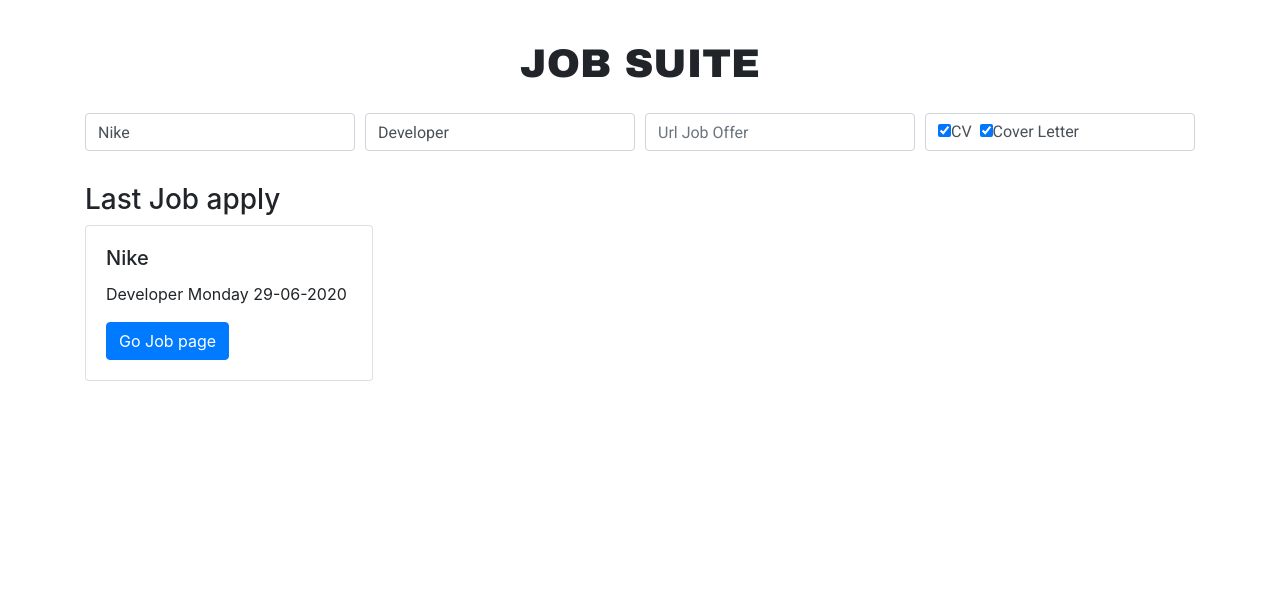
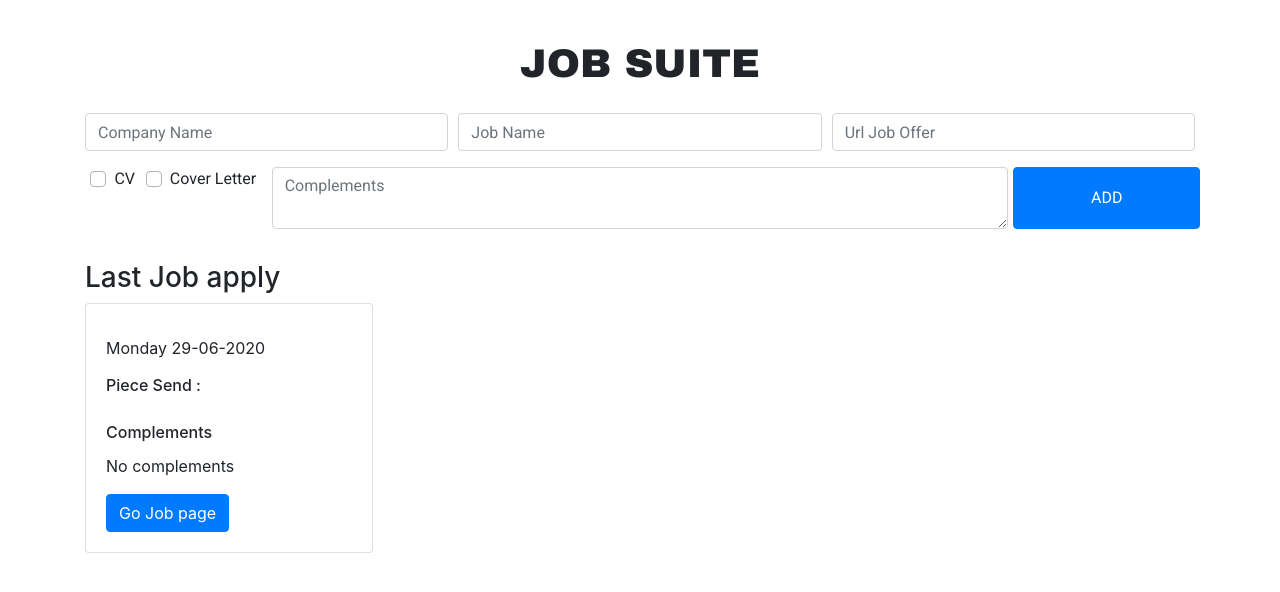
Before and after one commit to fafa-a/JobSuite, a Vue app: page / in a window 1280 px wide. Shown: the top 592 px of the page. Built offline with nearby package versions, Linux system fonts and the light colour scheme.

Commit message:
add complement in form fix responsive, layout checkbox

```diff
--- a/public/index.html
+++ b/public/index.html
@@ -15,5 +15,9 @@
       >
     </noscript>
     <div id="app"></div>
+    <script
+      src="https://kit.fontawesome.com/9ca9f07141.js"
+      crossorigin="anonymous"
+    ></script>
   </body>
 </html>
--- a/src/components/JobCard.vue
+++ b/src/components/JobCard.vue
@@ -1,8 +1,21 @@
 <template>
   <div class="card" style="width: 18rem;">
     <div class="card-body">
-      <h5 class="card-title">{{ data.company }}</h5>
-      <p class="card-text">{{ data.job }} {{ date }}</p>
+      <h4 class="card-title">{{ data.company }}</h4>
+      <h5 class="card-title">{{ data.job }}</h5>
+      <p class="card-text">{{ date }}</p>
+      <h6 class="card-title">Piece Send :</h6>
+      <p class="card-text d-flex justify-content-around">
+        <span v-if="data.pieceSend.includes('CV')">
+          <i class="far fa-check-square"> CV</i>
+        </span>
+        <span v-if="data.pieceSend.includes('CL')">
+          <i class="far fa-check-square"> CL</i>
+        </span>
+      </p>
+      <h6 class="card-title">Complements</h6>
+      <p v-if="data.txt" class="card-text">{{ data.txt }}</p>
+      <p v-else class="card-text">No complements</p>
       <a :href="data.URLJobOffer" class="btn btn-primary">Go Job page</a>
     </div>
   </div>
--- a/src/components/JobForm.vue
+++ b/src/components/JobForm.vue
@@ -1,8 +1,7 @@
 <template>
   <div class="container">
-    <h2></h2>
     <form class="form-row">
-      <div class="form-group col-lg-3 col-md-6 col-sm-12">
+      <div class="form-group col-lg-4 col-md-6 col-sm-12">
         <input
           type="text"
           id="company"
@@ -11,7 +10,7 @@
           class="form-control"
         />
       </div>
-      <div class="form-group col-lg-3 col-md-6 col-sm-12">
+      <div class="form-group col-lg-4 col-md-6 col-sm-12">
         <input
           type="text"
           id="job"
@@ -20,7 +19,7 @@
           class="form-control"
         />
       </div>
-      <div class="form-group col-lg-3 col-md-6 col-sm-12">
+      <div class="form-group col-lg-4 col-md-6 col-sm-12">
         <input
           type="text"
           id="URLJobOffer"
@@ -29,25 +28,39 @@
           class="form-control"
         />
       </div>
-      <div class="form-group col-lg-3 col-md-6 col-sm-12">
-        <div class="form-control">
+      <div
+        class="form-group d-flex justify-content-around col-lg-2 col-md-6 col-sm-12 "
+      >
+        <div class="custom-control custom-checkbox">
           <input
             type="checkbox"
             id="CV"
             v-model="formData.pieceSend"
             value="CV"
+            class="custom-control-input"
           />
-          <label for="CV">CV</label>
+          <label class="custom-control-label" for="CV">CV</label>
+        </div>
+        <div class="custom-control custom-checkbox">
           <input
             type="checkbox"
             id="CL"
             v-model="formData.pieceSend"
             value="CL"
-            class="ml-2"
+            class="custom-control-input"
           />
-          <label for="CL">Cover Letter</label>
+          <label class="custom-control-label" for="CL">Cover Letter</label>
         </div>
       </div>
+      <div class="form-group  col-lg-8 col-md-10 col-sm-12">
+        <textarea
+          id="txt"
+          v-model="formData.txt"
+          placeholder="Complements"
+          class="form-control"
+        ></textarea>
+      </div>
+      <button class="btn btn-primary col-lg col-md col-sm-12">ADD</button>
     </form>
     <div class="mt-3">
       <h3>Last Job apply</h3>
@@ -64,10 +77,11 @@ export default {
   data() {
     return {
       formData: {
-        company: "Nike",
-        job: "Developer",
+        company: "",
+        job: "",
         URLJobOffer: "",
-        pieceSend: ["CV", "CL"],
+        pieceSend: ["", ""],
+        txt: "",
       },
     };
   },
@@ -86,6 +100,9 @@ form {
   margin-top: 25px;
 }
 .btn {
-  height: 38px;
+  height: 62px;
+}
+.custom-control {
+  display: inline !important;
 }
 </style>
```
